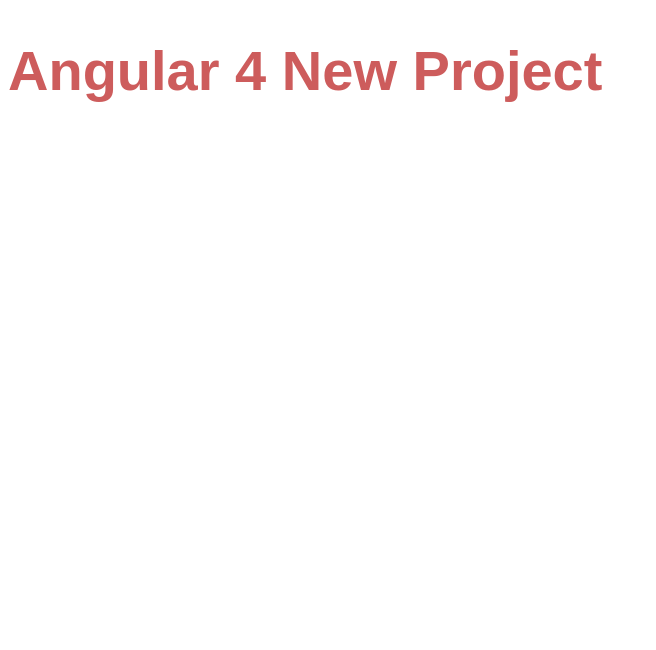
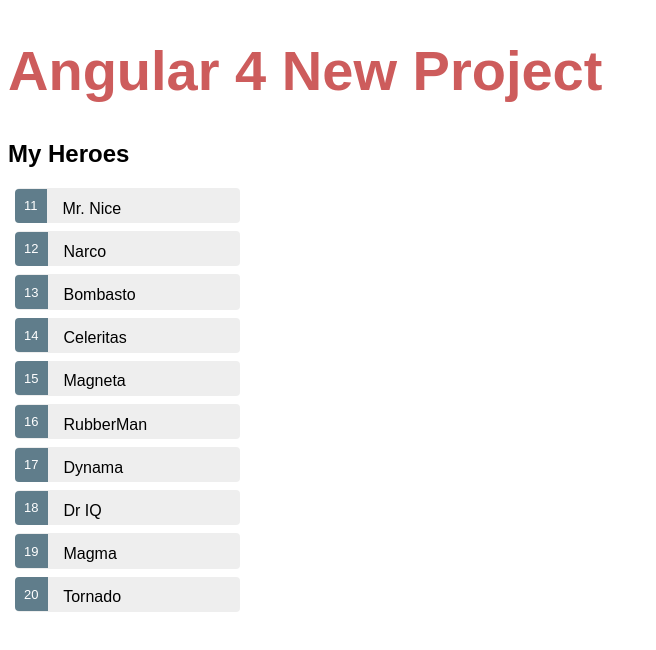
Before and after one commit to Nidhi1644/Ang4-New, an Angular app: page / in a window 1280 px wide. Shown: the top 650 px of the page, without its empty margins (0-656 px from the left). Built offline with nearby package versions, Linux system fonts and the light colour scheme.

Commit message:
step4 in ang4 completed

```diff
--- a/src/app/app.component.html
+++ b/src/app/app.component.html
@@ -1 +1,2 @@
 <h1>{{title}}</h1>
+<app-heroes></app-heroes>
--- /dev/null
+++ b/src/app/hero.ts
@@ -0,0 +1,4 @@
+export class Hero {
+  id: number;
+  name: string;
+}
--- /dev/null
+++ b/src/app/heroes/heroes.component.css
@@ -0,0 +1,48 @@
+/* HeroesComponent's private CSS styles */
+.selected {
+  background-color: #CFD8DC !important;
+  color: white;
+}
+.heroes {
+  margin: 0 0 2em 0;
+  list-style-type: none;
+  padding: 0;
+  width: 15em;
+}
+.heroes li {
+  cursor: pointer;
+  position: relative;
+  left: 0;
+  background-color: #EEE;
+  margin: .5em;
+  padding: .3em 0;
+  height: 1.6em;
+  border-radius: 4px;
+}
+.heroes li.selected:hover {
+  background-color: #BBD8DC !important;
+  color: white;
+}
+.heroes li:hover {
+  color: #607D8B;
+  background-color: #DDD;
+  left: .1em;
+}
+.heroes .text {
+  position: relative;
+  top: -3px;
+}
+.heroes .badge {
+  display: inline-block;
+  font-size: small;
+  color: white;
+  padding: 0.8em 0.7em 0 0.7em;
+  background-color: #607D8B;
+  line-height: 1em;
+  position: relative;
+  left: -1px;
+  top: -4px;
+  height: 1.8em;
+  margin-right: .8em;
+  border-radius: 4px 0 0 4px;
+}
--- /dev/null
+++ b/src/app/heroes/heroes.component.html
@@ -0,0 +1,18 @@
+<div *ngIf="selectedHero">
+<h2>{{ selectedHero.name | uppercase }} Details</h2>
+<div><span>id: </span>{{selectedHero.id}}</div>
+<div>
+  <label>name:
+    <input [(ngModel)]="selectedHero.name" placeholder="name">
+  </label>
+</div>
+</div>
+
+<h2>My Heroes</h2>
+<ul class="heroes">
+  <li *ngFor = "let hero of heroes"
+      [class.selected]="hero === selectedHero"
+      (click)="onSelect(hero)">
+    <span class="badge" >{{hero.id}}</span> {{hero.name}}
+  </li>
+</ul>
--- /dev/null
+++ b/src/app/heroes/heroes.component.ts
@@ -0,0 +1,31 @@
+import { Component, OnInit } from '@angular/core';
+import { Hero } from '../hero';
+import { HEROES } from '../mock-heroes';
+
+@Component({
+  selector: 'app-heroes',
+  templateUrl: './heroes.component.html',
+  styleUrls: ['./heroes.component.css']
+})
+export class HeroesComponent implements OnInit {
+
+ /* hero = 'Nidhi';
+
+   hero: Hero = {
+    id: 1,
+    name: 'Nidhi'
+  };
+  */
+  heroes = HEROES;
+  selectedHero: Hero;
+
+  constructor() { }
+
+  ngOnInit() {
+  }
+
+  onSelect(hero: Hero): void {
+  this.selectedHero = hero;
+}
+
+}
--- /dev/null
+++ b/src/app/mock-heroes.ts
@@ -0,0 +1,14 @@
+import { Hero } from './hero';
+
+export const HEROES: Hero[] = [
+  { id: 11, name: 'Mr. Nice' },
+  { id: 12, name: 'Narco' },
+  { id: 13, name: 'Bombasto' },
+  { id: 14, name: 'Celeritas' },
+  { id: 15, name: 'Magneta' },
+  { id: 16, name: 'RubberMan' },
+  { id: 17, name: 'Dynama' },
+  { id: 18, name: 'Dr IQ' },
+  { id: 19, name: 'Magma' },
+  { id: 20, name: 'Tornado' }
+];
```
Also changed, not shown: src/app/app.module.ts (+6 -3 lines), 1 other file (tests, documents, lock files or other folders).
